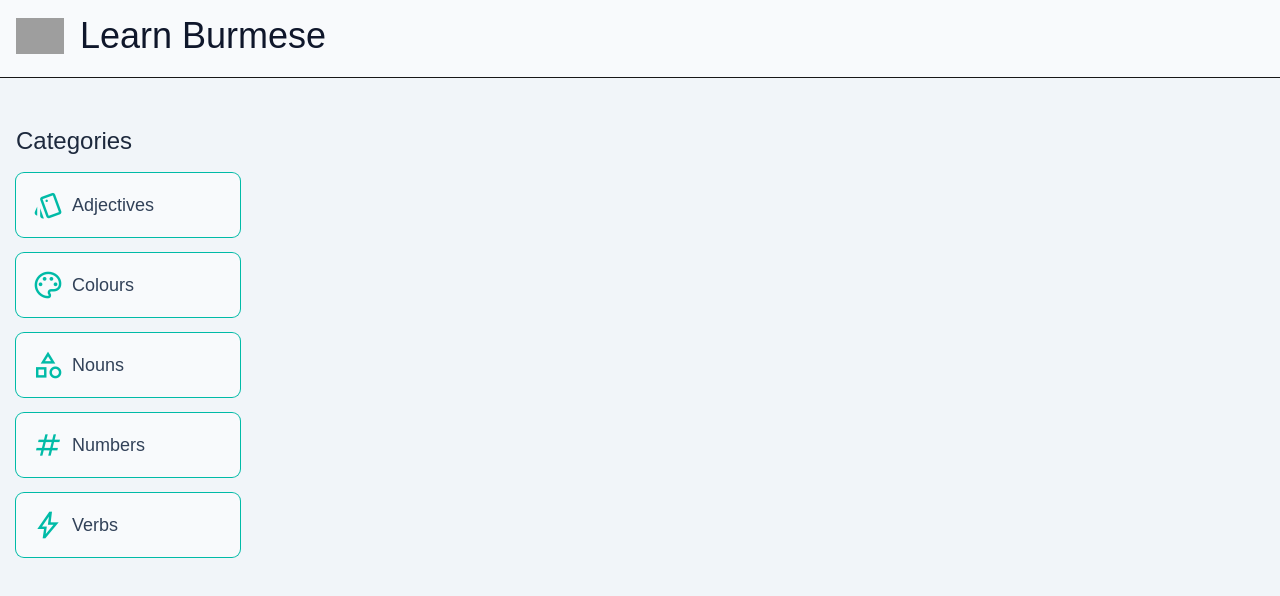
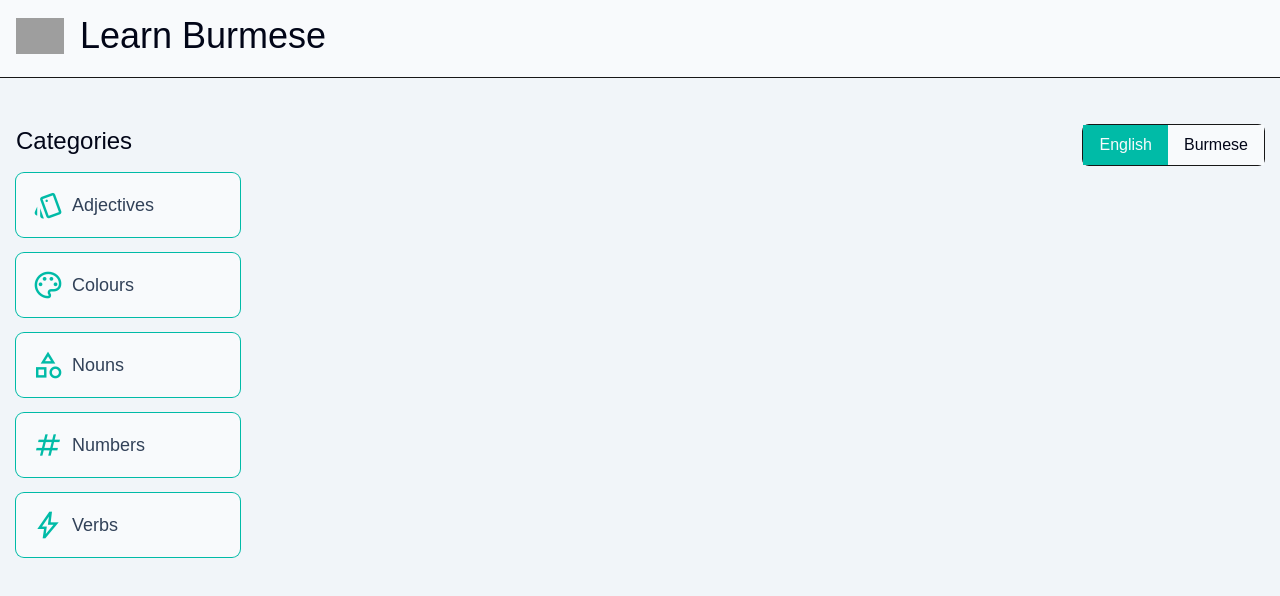
Before and after one commit to IsaacDWaller/learn-burmese, a Next.js app: page / in a window 1280 px wide. Shown: the top 596 px of the page. Built offline with nearby package versions, Linux system fonts and the light colour scheme; grey boxes are pictures that could not be loaded.

Commit message:
feat: language toggle

```diff
--- a/app/page.tsx
+++ b/app/page.tsx
@@ -1,10 +1,12 @@
 "use client";
 
 import Category from "@/app/ui/category";
+import { ToggleGroup } from "@base-ui-components/react";
 import "material-symbols";
 import Image from "next/image";
 import Link from "next/link";
 import { useState } from "react";
+import LanguageToggle from "./ui/language-toggle";
 
 const categories: { icon: string, text: string }[] = [
   { icon: "style", text: "Adjectives" },
@@ -14,8 +16,10 @@ const categories: { icon: string, text: string }[] = [
   { icon: "bolt", text: "Verbs" },
 ];
 
+const languages: string[] = ["English", "Burmese"];
+
 export default function Page() {
-  const [enabledCategories, setEnabledCategories] = useState<string[]>([...categories.map(category => category.text)]);
+  const [enabledCategories, setEnabledCategories] = useState<string[]>(categories.map(category => category.text));
 
   function handleCategoryClick(clickedCategory: string) {
     setEnabledCategories(enabledCategories => {
@@ -28,17 +32,24 @@ export default function Page() {
     });
   }
 
+  const [enabledLanguage, setEnabledLanguage] = useState<string>("English");
+
+  function handleLanguageClick(clickedLanguage: string) {
+    if (!clickedLanguage) return;
+    setEnabledLanguage(clickedLanguage);
+  }
+
   return <div className="w-screen h-screen flex flex-col gap-8 bg-slate-100">
     <header className="p-4 bg-slate-50 ring">
       <Link href="/" className="inline-flex flex-row items-center gap-4">
         <Image src="https://flagcdn.com/48x36/mm.png" width="48" height="36" alt="Myanmar" />
-        <h1 className="text-4xl text-slate-900 select-none">Learn Burmese</h1>
+        <h1 className="text-4xl text-slate-950 select-none">Learn Burmese</h1>
       </Link>
     </header>
 
     <div className="flex flex-row">
       <aside className="w-64 flex flex-col gap-4 p-4">
-        <h2 className="text-2xl text-slate-800">Categories</h2>
+        <h2 className="text-2xl text-slate-950">Categories</h2>
 
         <div className="flex flex-col gap-4">
           {categories.map(category => <Category
@@ -50,6 +61,27 @@ export default function Page() {
           />)}
         </div>
       </aside>
+
+      <main className="flex flex-1 flex-col p-4">
+        <div className="flex justify-end">
+          <ToggleGroup
+            defaultValue={[languages[0]]}
+            className="ring rounded-md"
+            onValueChange={event => handleLanguageClick(event[0])}
+          >
+            {languages.map(language => <LanguageToggle
+              key={language}
+              enabled={enabledLanguage === language}
+              position={languages.indexOf(language) === 0 ? "s" : "e"}
+              text={language}
+            />)}
+          </ToggleGroup>
+        </div>
+
+        <div>
+
+        </div>
+      </main>
     </div>
   </div>;
 }
--- a/app/ui/category.tsx
+++ b/app/ui/category.tsx
@@ -7,7 +7,7 @@ export default function Category({
     handleClick
 }: Readonly<{ icon: string; text: string; enabled: boolean; handleClick: (text: string) => void }>) {
     return <button
-        className={`flex flex-row items-center gap-2 p-4 bg-slate-50 rounded-lg cursor-pointer select-none ring ${!enabled ? "" : "ring-teal-500"} hover:ring-teal-500 active:ring-teal-700 transition-all ease-in-out`}
+        className={`flex flex-row items-center gap-2 p-4 bg-slate-50 rounded-lg cursor-pointer select-none ring ${enabled ? "ring-teal-500" : ""} hover:ring-teal-500 active:ring-teal-700 transition-all ease-in-out`}
         onClick={() => handleClick(text)}
     >
         <span className="material-symbols-outlined text-2xl text-teal-500" style={{ fontSize: "32px" }}>{icon}</span>
--- /dev/null
+++ b/app/ui/language-toggle.tsx
@@ -0,0 +1,14 @@
+import { Toggle } from "@base-ui-components/react";
+
+export default function LanguageToggle({
+    enabled,
+    position,
+    text,
+}: Readonly<{ enabled: boolean; position: string; text: string; }>) {
+    return <Toggle
+        className={`px-4 py-2 ${enabled ? "bg-teal-500 hover:bg-teal-600 text-slate-50" : "bg-slate-50 hover:bg-slate-200 text-slate-950"} rounded-${position}-sm cursor-pointer select-none transition-all ease-in-out`}
+        value={text}
+    >
+        {text}
+    </Toggle>;
+}
```
